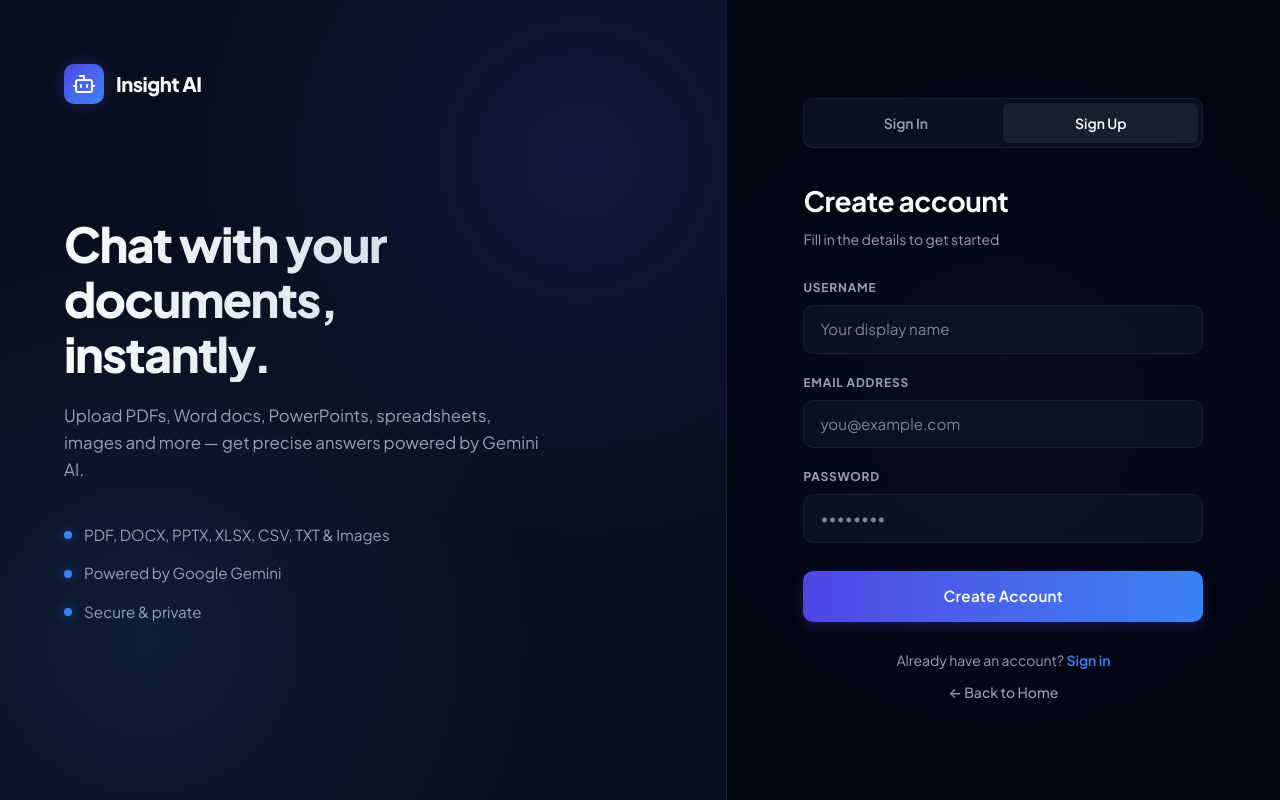
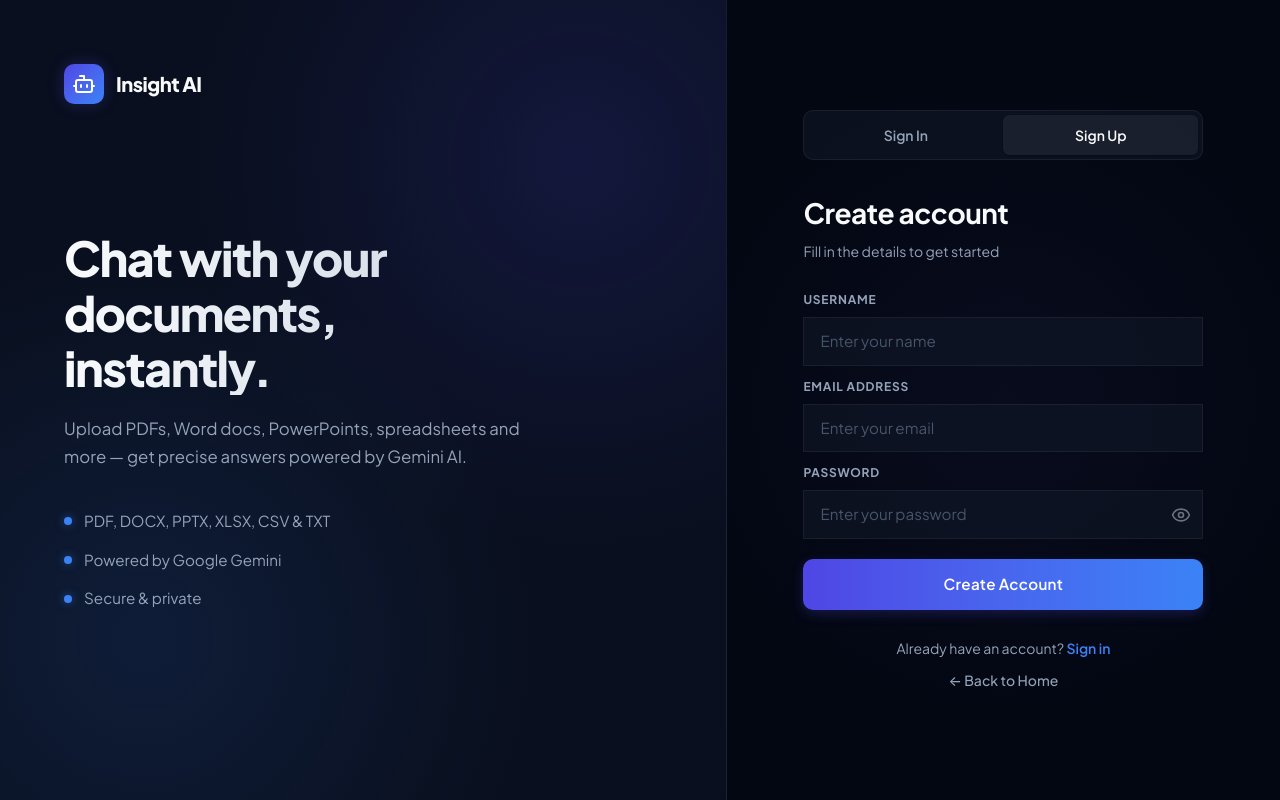
Before and after one commit to shivamverma-9984/GENAI-RAG-Application, a React (Vite) app in the folder frontend/: page /signup in a window 1280 px wide. Built offline with nearby package versions, Linux system fonts and the light colour scheme.

Commit message:
error fixed

```diff
--- a/frontend/src/components/AuthPage.jsx
+++ b/frontend/src/components/AuthPage.jsx
@@ -6,10 +6,10 @@ import LoginRegister, { getPasswordStrength } from "./LoginRegister";
 import ForgotPassword from "./ForgotPassword";
 import VerifyEmail from "./VerifyEmail";
 
-const API_BASE_URL = "https://genai-rag-application-4aag.vercel.app";
-// const API_BASE_URL = window.location.hostname === "localhost" || window.location.hostname === "127.0.0.1"
-//   ? "http://localhost:8000"
-//   : "https://genai-rag-application-4aag.vercel.app";
+// const API_BASE_URL = "https://genai-rag-application-4aag.vercel.app";
+const API_BASE_URL = window.location.hostname === "localhost" || window.location.hostname === "127.0.0.1"
+  ? "http://localhost:8000"
+  : "https://genai-rag-application-4aag.vercel.app";
 
 function AuthPage({ onLoginSuccess, mode }) {
   const navigate = useNavigate();
@@ -192,22 +192,22 @@ function AuthPage({ onLoginSuccess, mode }) {
       {/* Left hero display panel (Hidden on smaller screens) */}
       <div className="hidden lg:flex flex-[1.2] flex-col justify-between p-16 relative overflow-hidden border-r border-border-color bg-[radial-gradient(circle_at_80%_20%,rgba(79,70,229,0.15),transparent_45%),radial-gradient(circle_at_20%_80%,rgba(59,130,246,0.12),transparent_45%)] bg-bg-secondary">
         <Link to="/" className="flex items-center gap-3 cursor-pointer no-underline">
-          <div className="w-10 h-10 rounded-sm bg-gradient-to-br from-primary to-accent-blue flex items-center justify-center text-white shadow-[0_0_16px_rgba(79,70,229,0.3)]">
+          <div className="w-10 h-10 rounded-sm bg-linear-to-br from-primary to-accent-blue flex items-center justify-center text-white shadow-[0_0_16px_rgba(79,70,229,0.3)]">
             <Bot size={24} />
           </div>
           <span className="text-xl font-extrabold text-text-primary tracking-[-0.5px]">Insight AI</span>
         </Link>
-        <div className="my-auto max-w-[480px] flex flex-col justify-center flex-1">
+        <div className="my-auto max-w-120 flex flex-col justify-center flex-1">
           <h1 className="text-5xl font-extrabold leading-[1.15] tracking-[-1.5px] mb-5 bg-gradient-to-r from-text-primary to-[#cbd5e1] bg-clip-text text-transparent">
             Chat with your<br />documents, instantly.
           </h1>
           <p className="text-[1.05rem] text-text-secondary leading-relaxed mb-10">
-            Upload PDFs, Word docs, PowerPoints, spreadsheets, images and more — get precise answers powered by Gemini AI.
+            Upload PDFs, Word docs, PowerPoints, spreadsheets and more — get precise answers powered by Gemini AI.
           </p>
           <div className="flex flex-col gap-4">
             <div className="flex items-center gap-3 text-text-secondary text-[0.95rem]">
               <span className="w-2 h-2 rounded-full bg-accent-blue shadow-[0_0_8px_rgba(59,130,246,0.5)] shrink-0" />
-              PDF, DOCX, PPTX, XLSX, CSV, TXT & Images
+              PDF, DOCX, PPTX, XLSX, CSV & TXT
             </div>
             <div className="flex items-center gap-3 text-text-secondary text-[0.95rem]">
               <span className="w-2 h-2 rounded-full bg-accent-blue shadow-[0_0_8px_rgba(59,130,246,0.5)] shrink-0" />
@@ -223,7 +223,7 @@ function AuthPage({ onLoginSuccess, mode }) {
 
       {/* Right authentication forms panel */}
       <div className="flex-1 lg:flex-[0.95] bg-[radial-gradient(circle_at_50%_50%,rgba(99,102,241,0.05),transparent_70%)] bg-bg-primary flex items-center justify-center p-10 relative">
-        <div className="w-full max-w-[400px] flex flex-col animate-auth-fade-in">
+        <div className="w-full max-w-100 flex flex-col animate-auth-fade-in">
           {isVerifyMode ? (
             <VerifyEmail
               verifyEmail={verifyEmail}
--- a/frontend/src/components/LoginRegister.jsx
+++ b/frontend/src/components/LoginRegister.jsx
@@ -1,4 +1,5 @@
-import { Loader2 } from "lucide-react";
+import { Eye, EyeOff, Loader2 } from "lucide-react";
+import { useState } from "react";
 import { Link } from "react-router-dom";
 
 // Helper to determine password strength
@@ -49,6 +50,7 @@ export default function LoginRegister({
   showVerifyLink,
   onVerifyClick
 }) {
+    const [showPassword, setShowPassword] = useState(false);
   const strength = getPasswordStrength(authForm.password);
   return (
     <>
@@ -105,7 +107,7 @@ export default function LoginRegister({
         </div>
       )}
 
-      <form onSubmit={onSubmit} className="flex flex-col gap-5">
+      <form onSubmit={onSubmit} className="flex flex-col gap-3">
         {!isLoginMode && (
           <div className="flex flex-col gap-2">
             <label className="text-[0.75rem] font-bold text-text-secondary uppercase tracking-[0.8px]">
@@ -114,10 +116,10 @@ export default function LoginRegister({
             <input
               type="text"
               required
-              placeholder="Your display name"
+              placeholder="Enter your name"
               value={authForm.username}
               onChange={(e) => setAuthForm({ ...authForm, username: e.target.value })}
-              className="w-full p-[12px_16px] rounded-sm border border-border-color bg-bg-input text-text-primary text-[0.95rem] font-inherit outline-none transition-all"
+              className="placeholder-text-muted w-full p-[12px_16px] border border-border-color bg-bg-input text-text-primary text-[0.95rem] font-inherit outline-none transition-all"
             />
           </div>
         )}
@@ -128,10 +130,10 @@ export default function LoginRegister({
           <input
             type="email"
             required
-            placeholder="you@example.com"
+            placeholder="Enter your email"
             value={authForm.email}
             onChange={(e) => setAuthForm({ ...authForm, email: e.target.value })}
-            className="w-full p-[12px_16px] rounded-sm border border-border-color bg-bg-input text-text-primary text-[0.95rem] font-inherit outline-none "
+            className="placeholder-text-muted w-full p-[12px_16px]  border border-border-color bg-bg-input text-text-primary text-[0.95rem] font-inherit outline-none "
           />
         </div>
         <div className="flex flex-col gap-2">
@@ -148,14 +150,26 @@ export default function LoginRegister({
               </Link>
             )}
           </div>
-          <input
-            type="password"
-            required
-            placeholder="••••••••"
-            value={authForm.password}
-            onChange={(e) => setAuthForm({ ...authForm, password: e.target.value })}
-            className="w-full p-[12px_16px] rounded-sm border border-border-color bg-bg-input text-text-primary text-[0.95rem] font-inherit outline-none"
-          />
+            <div className="relative w-full">
+      <input
+        type={showPassword ? "text" : "password"}
+        required
+        placeholder="Enter your password"
+        value={authForm.password}
+        onChange={(e) =>
+          setAuthForm({ ...authForm, password: e.target.value })
+        }
+        className="placeholder-text-muted w-full p-[12px_16px] border border-border-color bg-bg-input text-text-primary text-[0.95rem]  outline-none"
+      />
+      <button
+        type="button"
+        onClick={() => setShowPassword(!showPassword)}
+        className="absolute right-3 top-1/2 -translate-y-1/2 text-text-primary"
+      >
+        {showPassword ? <EyeOff size={20} className="text-gray-500" /> : <Eye size={20} className="text-gray-500" />}
+      </button>
+    </div>
+
           {!isLoginMode && authForm.password && (
             <div className="flex flex-col gap-2.5 mt-2.5 p-3.5 rounded-sm bg-[#090f1e]/80 border border-border-color transition-all duration-300">
               <div className="flex justify-between items-center text-[0.72rem] font-bold">
--- a/frontend/src/components/Sidebar.jsx
+++ b/frontend/src/components/Sidebar.jsx
@@ -41,6 +41,9 @@ function Sidebar({
       onFileChange({ target: { files: [droppedFile] } });
     }
   };
+
+  console.log("->>>>",uploadStatus.message);
+
 
   return (
     <aside className={`w-[280px] h-screen shrink-0 bg-bg-secondary border-r border-border-color flex flex-col p-[24px_20px] gap-4 relative z-1000 transition-all duration-250 ease-in-out max-lg:fixed max-lg:top-0 max-lg:bottom-0 max-lg:left-0 max-lg:w-[290px] max-lg:shadow-lg max-lg:-translate-x-full ${
@@ -101,14 +104,14 @@ function Sidebar({
       <input
         id="file-upload"
         type="file"
-        accept=".pdf,.docx,.pptx,.txt,.csv,.xlsx,.png,.jpg,.jpeg,.webp"
+        accept=".pdf,.docx,.pptx,.txt,.csv,.xlsx,"
         onChange={onFileChange}
         style={{ display: "none" }}
       />
 
 
 
-      {uploadStatus.message && (
+      {/* {uploadStatus.message && (
         <div className={`p-[10px_14px] rounded-xs text-[0.78rem] font-medium text-center mt-1 border-l-3 leading-normal border ${
           uploadStatus.type === "success"
             ? "bg-success-light text-success-text border-success-border border-l-success"
@@ -116,7 +119,7 @@ function Sidebar({
         }`}>
           {uploadStatus.message}
         </div>
-      )}
+      )} */}
 
       <div className="text-[0.72rem] font-extrabold uppercase tracking-wider text-text-muted px-1 mt-2">
         Your Documents
@@ -185,7 +188,8 @@ function Sidebar({
       {fileToDelete && (
         <div className="absolute bottom-4 left-4 right-4 bg-bg-card border border-error/30 shadow-[0_8px_30px_rgba(0,0,0,0.5)] rounded-md p-4 z-50 animate-toast-slide-in backdrop-blur-xl">
           <p className="text-sm font-medium text-text-primary mb-3 leading-snug">
-            Are you sure you want to delete "{fileToDelete}"?
+            {/* Are you sure you want to delete "{fileToDelete}"? */}
+            Are you sure you want to delete "?
           </p>
           <div className="flex justify-end gap-2">
             <button
--- a/frontend/src/components/Toast.jsx
+++ b/frontend/src/components/Toast.jsx
@@ -22,7 +22,7 @@ const PROGRESS_COLORS = {
   info: "bg-info",
 };
 
-function ToastItem({ id, message, type, duration = 4000, onClose }) {
+function ToastItem({ id, message, type, duration = 1000, onClose }) {
   useEffect(() => {
     const timer = setTimeout(() => {
       onClose(id);
--- a/frontend/src/store/slices/filesSlice.js
+++ b/frontend/src/store/slices/filesSlice.js
@@ -37,7 +37,7 @@ export const uploadFile = createAsyncThunk(
           Authorization: `Bearer ${auth.token}`
         },
       });
-      dispatch(showToast({ message: `Successfully processed ${res.data.filename}!`, type: "success" }));
+      // dispatch(showToast({ message: `Successfully processed ${res.data.filename}!`, type: "success" }));
       dispatch(fetchUserFiles());
       return res.data;
     } catch (err) {
```
